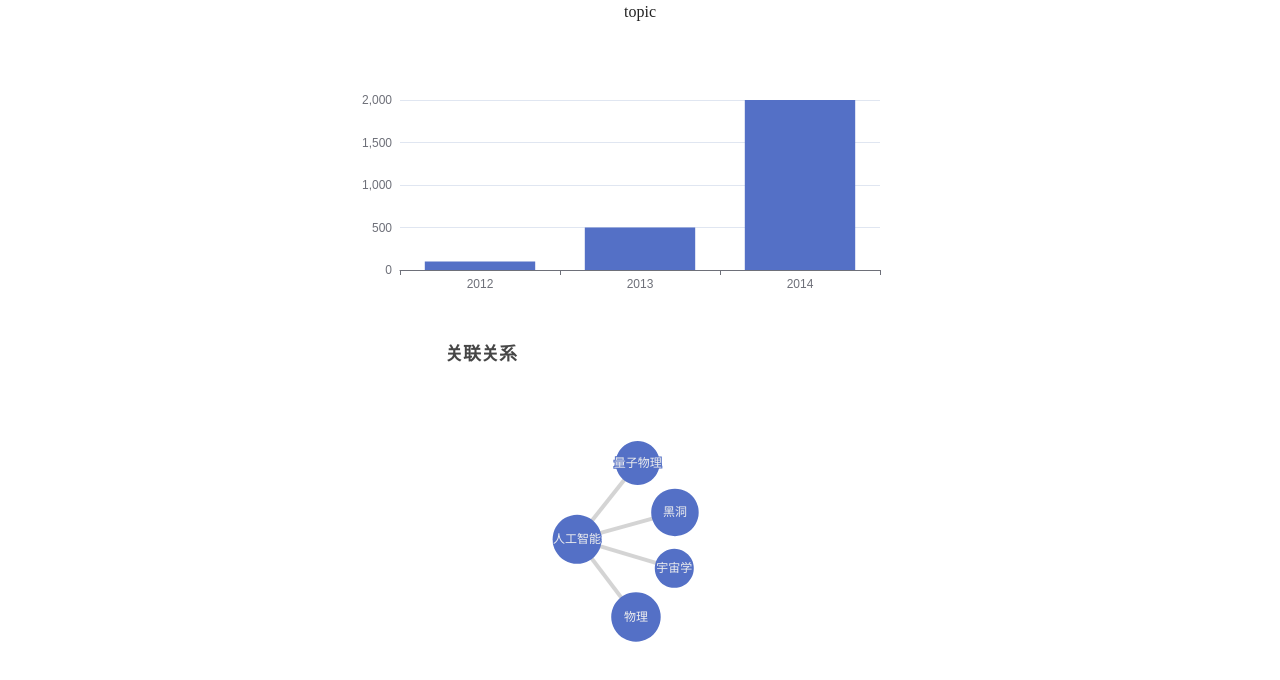
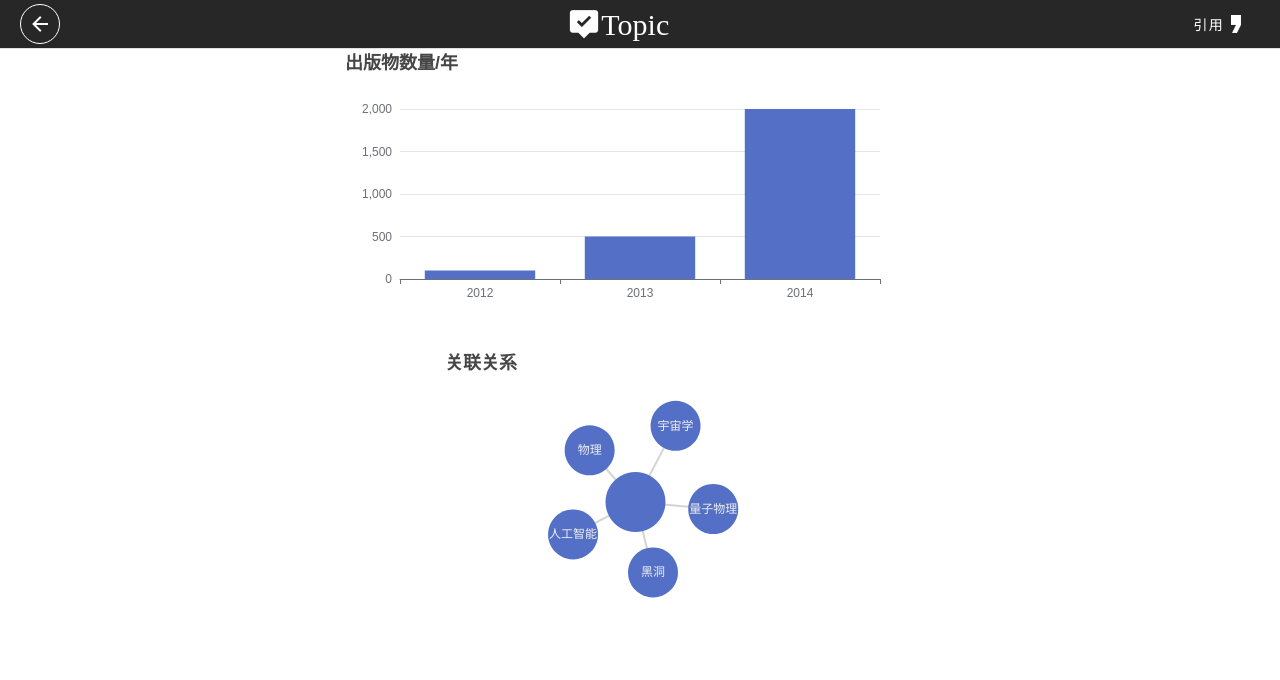
Before and after one commit to sink12138/infinite-academic, a Vue app in the folder frontend/: page /topic in a window 1280 px wide. Shown: the top 680 px of the page. Built offline with nearby package versions, Linux system fonts and the light colour scheme; what vue-clipboard2 would draw is missing.

Commit message:
topic && base_banner

```diff
--- /dev/null
+++ b/frontend/src/components/BaseBanner.vue
@@ -0,0 +1,34 @@
+<template>
+  <v-toolbar
+    dark
+    dense
+    elevation="0"
+  >
+    <BaseGoBack></BaseGoBack>
+    <v-spacer></v-spacer>
+    <v-icon
+      class="text-h4"
+    >mdi-tooltip-check
+    </v-icon>
+    <div class="my-font">
+      Topic
+    </div>
+    <v-spacer></v-spacer>
+    <BaseCitation></BaseCitation>
+  </v-toolbar>
+</template>
+
+<script>
+import BaseGoBack from "../components/BaseGoBack.vue"
+import BaseCitation from "../components/BaseCitation.vue";
+export default {
+  components: {
+    BaseCitation,
+    BaseGoBack
+  }
+}
+</script>
+
+<style>
+
+</style>
--- a/frontend/src/components/BaseGoBack.vue
+++ b/frontend/src/components/BaseGoBack.vue
@@ -1,9 +1,11 @@
 <template>
   <v-btn
+    class="ml-1"
+    small
+    dark
+    outlined
     fab
-    color="grey lighten-2"
-    elevation="4"
-    small
+    elevation="0"
     @click="goBack()"
   >
     <v-icon>mdi-arrow-left</v-icon>
--- a/frontend/src/components/BaseNavigation.vue
+++ b/frontend/src/components/BaseNavigation.vue
@@ -22,18 +22,18 @@
     <BaseCitation>
     </BaseCitation>
     <!-- 登录注册组件 -->
-    <BaseLogin>
-    </BaseLogin>
+    <!--<BaseLogin>
+    </BaseLogin>-->
   </v-toolbar>
 </template>
 
 <script>
 import BaseCitation from "./BaseCitation.vue";
-import BaseLogin from "./BaseLogin.vue";
+//import BaseLogin from "./BaseLogin.vue";
 export default {
   components: {
     BaseCitation,
-    BaseLogin,
+    //BaseLogin,
   },
   props: {
     router: {
--- a/frontend/src/views/Home.vue
+++ b/frontend/src/views/Home.vue
@@ -27,6 +27,7 @@ export default {
         { href: "/search", icon: "mdi-magnify-expand", title: "Search" },
         { href: "/admin", icon: "mdi-shield-lock", title: "Admin" },
         { href: "/about", icon: "mdi-account", title: "About" },
+        { href: "/topic", icon: "mdi-tooltip-check", title: "Topic" },
       ],
   }),
   methods: {
--- a/frontend/src/views/Topic.vue
+++ b/frontend/src/views/Topic.vue
@@ -1,6 +1,7 @@
 <template>
   <div class="chart">
-    <p>topic</p>
+    <Banner></Banner>
+    <v-divider></v-divider>
     <div
       id="publish"
       class="ma-auto"
@@ -9,21 +10,26 @@
     <div
       id="association"
       class="ma-auto"
-      style="width: 400px;height:400px;"
+      style="width: 400px;height:300px;"
     ></div>
   </div>
 </template>
 
 <script>
+import Banner from "../components/BaseBanner.vue"
 export default {
+  components: {
+    Banner
+  },
   data:()=> ({
+    name: null,
     associations: [
       {
 				"confidence": 0.98,
 				"name": "人工智能"
 			},
       {
-				"confidence": 0.99,
+				"confidence": 1,
 				"name": "物理"
 			},
       {
@@ -43,12 +49,12 @@ export default {
     pubsPerYear: [],
   }),
   mounted() {
-    /*let name = this.$route.query.name;
+    /*this.name = this.$route.query.name;
     this.$axios({
       method: "get",
       url: "/api/analysis/topic",
       params: {
-        name: name
+        name: this.name
       }
     }).then(response => {
       console.log(response.data)
@@ -64,6 +70,9 @@ export default {
     myEcharts() {
       var publishEchart = this.$echarts.init(document.getElementById('publish'), null, { renderer: 'svg' });
       var publishOption = {
+        title: {
+          text: '出版物数量/年'
+        },
         xAxis: {
           data: ['2012','2013','2014']
         },
@@ -75,8 +84,8 @@ export default {
       }
       publishEchart.setOption(publishOption);
 
-      var associationEchart = this.$echarts.init(document.getElementById('association'), null, { renderer: 'svg'});
-      var associationOption = {
+      var assEchart = this.$echarts.init(document.getElementById('association'), null, { renderer: 'svg'});
+      var assOption = {
         title: {
           text: '关联关系'
         },
@@ -84,32 +93,41 @@ export default {
           type: 'graph',
           layout: 'force',
           force: {
-            repulsion: 100,
+            repulsion: 150,
             gravity: 0.1,
-            edgeLength: 100
+            edgeLength: [60, 80]
           },
           symbolSize: 30,
           label: {
             show: true
           },
-          data: this.associations.map(function (node) {
-            node.symbolSize = node.confidence*50;
-            return node;
-          }),
-          links: this.associations.map(function (node, idx) {
-            var link = {}
-            link.source = 0;
-            link.target = idx;
-            link.value = node.confidence;
-            return link;
-          }),
+          data: [],
+          links: [],
           lineStyle: {
-            width: 4,
+            width: 2,
             curveness: 0
           }
         }
       }
-      associationEchart.setOption(associationOption);
+      var topic = {
+        name: this.name,
+        symbolSize: 60
+      }
+      assOption.series.data.push(topic);
+      this.associations.forEach(function(item) {
+        var node = {}
+        node.name = item.name
+        node.symbolSize = 50;
+        assOption.series.data.push(node);
+      })
+      assOption.series.links = this.associations.map(function (data, idx) {
+        var link = {}
+        link.source = 0;
+        link.target = (idx+1);
+        link.value = data.confidence;
+        return link;
+      });
+      assEchart.setOption(assOption);
     }
   }
 }
```
